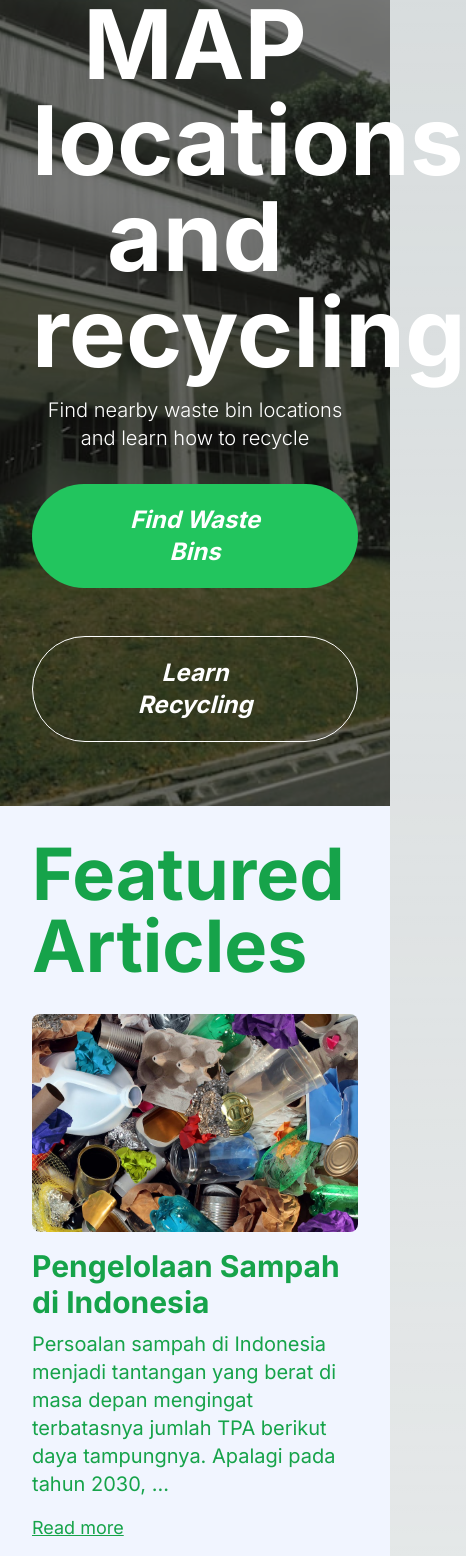
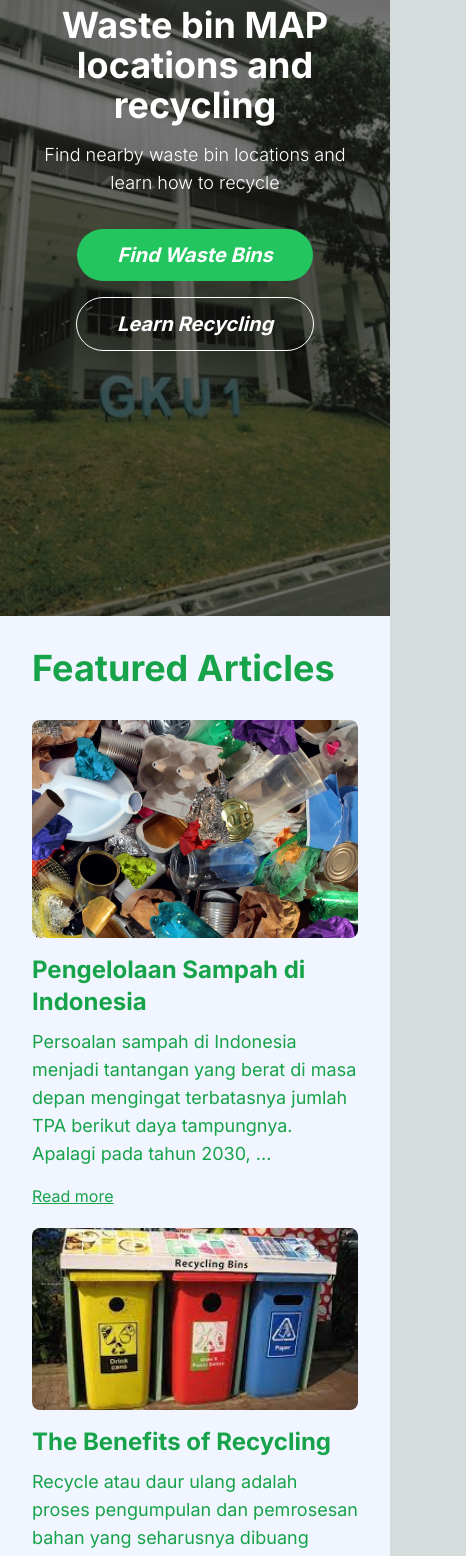
Before and after one commit to DaDecky/9_BinBuddy, a Next.js app: page / in a window 390 px wide. Shown: the part 272-1828 px from the top of the page, 466 px wide, since content can reach past the window. Built offline with nearby package versions, Linux system fonts and the light colour scheme.

Commit message:
Update page.tsx

```diff
--- a/src/app/page.tsx
+++ b/src/app/page.tsx
@@ -5,31 +5,29 @@ import React from "react";
 
 export default function Home() {
   return (
-    <main className="flex flex-col items-center justify-center min-h-screen font-inter">
+    <main className="flex flex-col items-center justify-center min-h-screen font-inter sm:w-100 lg:w-100">
       <div className="relative w-full flex flex-col items-center text-white justify-center bg-cover bg-center bg-no-repeat min-h-screen" style={{ backgroundImage: "url('/bg_home.jpeg')" }}>
         <div className="absolute inset-0 bg-black opacity-50"></div>
         <div className="relative text-center p-8 w-full max-w-8xl mx-auto">
-          <h1 className="text-8xl font-bold mb-4">Waste bin MAP locations and recycling</h1>
-          <p className="text-xl font-light mb-8">Find nearby waste bin locations and learn how to recycle</p>
-          <div className="flex flex-col items-center space-y-4 mb-8 gap-8">
+          <h1 className="text-4xl md:text-8xl font-bold mb-4">Waste bin MAP locations and recycling</h1>
+          <p className="text-lg md:text-xl font-light mb-8">Find nearby waste bin locations and learn how to recycle</p>
+          <div className="flex flex-col items-center space-y-4 mb-8 md:gap-8 sm:gap-4">
             <Link href="/maps">
-              <button className="bg-green-500 hover:bg-green-600 text-white font-bold italic py-5 px-20 rounded-full inline-block text-2xl">
+              <button className="bg-green-500 hover:bg-green-600 text-white font-bold italic py-3 sm:text-lg sm:py-3 sm:px-5 md:py-5 px-10 md:px-20 rounded-full inline-block text-xl md:text-2xl">
                 Find Waste Bins
               </button>
             </Link>
             <Link href="/explore">
-              <button className="bg-transparent border border-white hover:bg-gray-700 text-white font-bold italic py-5 px-20 rounded-full inline-block text-2xl">
+              <button className="bg-transparent border border-white hover:bg-gray-700 text-white font-bold italic sm:text-lg sm:py-3 sm:px-5 py-3 md:py-5 px-10 md:px-20 rounded-full inline-block text-xl md:text-2xl">
                 Learn Recycling
               </button>
             </Link>
-
           </div>
         </div>
       </div>
-      {/* Nanti yang bagian explore di bawah diganti sama yg ngerjain explore */}
       <div className="w-full bg-blue-300 p-8 text-green-600" style={{backgroundColor:"#F1F5FF"}}>
         <div className="text-left w-full max-w-9xl mx-auto">
-          <h2 className="text-7xl font-bold mb-8">Featured Articles</h2>
+          <h2 className="text-4xl sm:text-4xl md:text-7xl font-bold mb-8">Featured Articles</h2>
           <div className="container" style={{ maxWidth: "600px", marginBottom: "20px" }}>
             <Link href="/explore/article">
               <Image
@@ -40,11 +38,11 @@ export default function Home() {
                 style={{ cursor: "pointer", borderRadius: "8px" }}
               />
             </Link>
-            <h2 className="text-3xl font-bold mt-4 mb-6"style={{ marginBottom: "10px" }}>Pengelolaan Sampah di Indonesia</h2>
-            <p className="text-xl mb-4">Persoalan sampah di Indonesia menjadi tantangan yang berat di masa depan mengingat terbatasnya jumlah TPA berikut daya tampungnya. Apalagi pada tahun 2030, ...
+            <h2 className="text-2xl sm:text-xl md:text-3xl font-bold mt-4 mb-6" style={{ marginBottom: "10px" }}>Pengelolaan Sampah di Indonesia</h2>
+            <p className="text-lg sm:text-sm md:text-xl mb-4">Persoalan sampah di Indonesia menjadi tantangan yang berat di masa depan mengingat terbatasnya jumlah TPA berikut daya tampungnya. Apalagi pada tahun 2030, ...
             </p>
             <Link href="/explore/article">
-              <p className="text-lg mb-4 underline">Read more</p>
+              <p className="text-base sm:text-sm md:text-lg mb-4 underline">Read more</p>
             </Link>
           </div>
           <div className="container" style={{ maxWidth: "600px", marginBottom: "20px" }}>
@@ -57,59 +55,57 @@ export default function Home() {
                 style={{ cursor: "pointer", borderRadius: "8px" }}
               />
             </Link>
-            <h2 className="text-3xl font-bold mt-4 mb-6"style={{ marginBottom: "10px" }}>The Benefits of Recycling</h2>
-            <p className="text-xl mb-4">Recycle atau daur ulang adalah proses pengumpulan dan pemrosesan bahan yang seharusnya dibuang sebagai limbah dan mengubahnya menjadi produk baru. Recycle termasuk ...
+            <h2 className="text-2xl sm:text-xl md:text-3xl font-bold mt-4 mb-6" style={{ marginBottom: "10px" }}>The Benefits of Recycling</h2>
+            <p className="text-lg sm:text-sm md:text-xl mb-4">Recycle atau daur ulang adalah proses pengumpulan dan pemrosesan bahan yang seharusnya dibuang sebagai limbah dan mengubahnya menjadi produk baru. Recycle termasuk ...
             </p>
             <Link href="/explore/article2">
-              <p className="text-lg mb-4 underline">Read more</p>
+              <p className="text-base sm:text-sm md:text-lg mb-4 underline">Read more</p>
             </Link>
           </div>
-            <div className="flex flex-row text-3xl mt-8 mb-8 underline">
+          <div className="flex flex-row text-2xl sm:text-xl md:text-3xl mt-8 mb-8 underline">
             <Link href="/explore">
               <p className="flex flex-row">
                 More
-                  <img src="/arrow.png" alt="Arrow" className="w-10 h-8 mr-2 mt-1 ml-3" />
+                <img src="/arrow.png" alt="Arrow" className="sm:w-5 md:w-10 sm:h-4 md:h-8 mr-2 sm:mt-2 md:mt-1 sm:ml-2 md:ml-3" />
               </p>
             </Link>
           </div>
         </div>
       </div>
-      {/* sampe sini */}
       <div className="w-full bg-white p-8 text-green-600">
         <div className="text-left w-full max-w-9xl mx-auto">
-          <h2 className="text-7xl font-bold mb-10">Public Waste Disposal Education</h2>
+          <h2 className="text-4xl sm:text-4xl md:text-7xl font-bold mb-10">Public Waste Disposal Education</h2>
           <div className="mb-9">
-            <h3 className="text-4xl font-lg leading-normal">Learn about waste recycling and proper disposal methods</h3>
+            <h3 className="text-2xl sm:text-2xl md:text-4xl font-lg leading-normal">Learn about waste recycling and proper disposal methods</h3>
             <div className="flex justify-center video-container my-8">
               <iframe width="840" height="472" src="https://www.youtube.com/embed/Qyu-fZ8BOnI" frameBorder="0" allow="accelerometer; autoplay; clipboard-write; encrypted-media; gyroscope; picture-in-picture" allowFullScreen></iframe>
             </div>
-            <div className="flex justify-center mt-8 max-w-2xl mx-auto border-4 border-green-500 py-5 px-20 rounded-lg">
+            <div className="flex justify-center mt-8 sm:max-w-sm md:max-w-2xl mx-auto border-4 border-green-500 sm:py-4 md:py-5 sm:px-10 md:px-20 rounded-lg">
               <div>
-                <h3 className="flex flex-row text-2xl font-semibold justify-center">
-                  <img src="/interaktif.png" alt="Leaf Icon" className="w-6 h-6 mr-2" />
+                <h3 className="flex flex-row sm:text-base md:text-xl md:text-2xl font-semibold justify-center">
+                  <img src="/interaktif.png" alt="Leaf Icon" className="sm:w-4 md:w-6 sm:h-4 md:h-6 sm:mr-1 md:mr-2 sm:mt-1" />
                   Interactive Waste Bin Map
                 </h3>
-                <p className="text-lg text-center">Explore a map showing the locations of waste bins along with their types (organic, recyclable).</p>
+                <p className="text-base sm:text-xs md:text-lg text-center">Explore a map showing the locations of waste bins along with their types (organic, recyclable).</p>
               </div>
             </div>
           </div>
         </div>
       </div>
       <div className="w-full bg-green-200 p-8 text-green-600">
-        <div className="flex flex-col justify-center mt-10 max-w-6xl mx-auto bg-white py-10 px-40">
+        <div className="flex flex-col justify-center mt-10 max-w-6xl mx-auto bg-white py-10 px-4 md:px-40">
           <div className="flex flex-col text-left w-full max-w-6xl mx-auto">
-            <h3 className="text-4xl font-bold mb-6">Map of Waste Bin Locations</h3>
+            <h3 className="text-2xl sm:text-2xl md:text-4xl font-bold sm:mb-3 md:mb-6">Map of Waste Bin Locations</h3>
             <div className="mb-6">
-              <p className="text-lg font-lg leading-normal">Find nearby waste bins and learn how to dispose of waste correctly.</p>
+              <p className="text-base sm:text-sm md:text-lg font-lg leading-normal">Find nearby waste bins and learn how to dispose of waste correctly.</p>
             </div>
           </div>
-          <div className="flex flex-col text-center text-gray-600 w-2/3 max-w-9xl mx-auto bg-white p-8 rounded-lg">
-                <input type="text" placeholder="Search for waste bin locations" className="p-4 mb-4 border border-green-600 rounded-lg" />
-                <button className="bg-green-600 hover:bg-green-600 text-white font-bold py-4 px-8 rounded-full">Explore</button>
+          <div className="flex flex-col text-center text-gray-600 sm:w-1/2 lg:w-2/3 max-w-9xl mx-auto bg-white p-4 md:p-8 rounded-lg">
+            <input type="text" placeholder="Search for waste bin locations" className="sm:text-xs md:text-base p-2 md:p-4 mb-4 border border-green-600 rounded-lg w-full" />
+            <button className="bg-green-600 hover:bg-green-600 text-white font-bold py-2 sm:text-sm md:text-xl md:py-4 px-4 md:px-8 rounded-full w-full">Explore</button>
           </div>
-            <p className="text-sm font-base leading-normal">By using this app, you agree to follow the waste disposal guidelines.</p>
+          <p className="sm:text-xs md:text-sm font-base leading-normal">By using this app, you agree to follow the waste disposal guidelines.</p>
         </div>
-
       </div>
     </main>
   );
```
Lines whose indentation alone changed are shown as unchanged.
